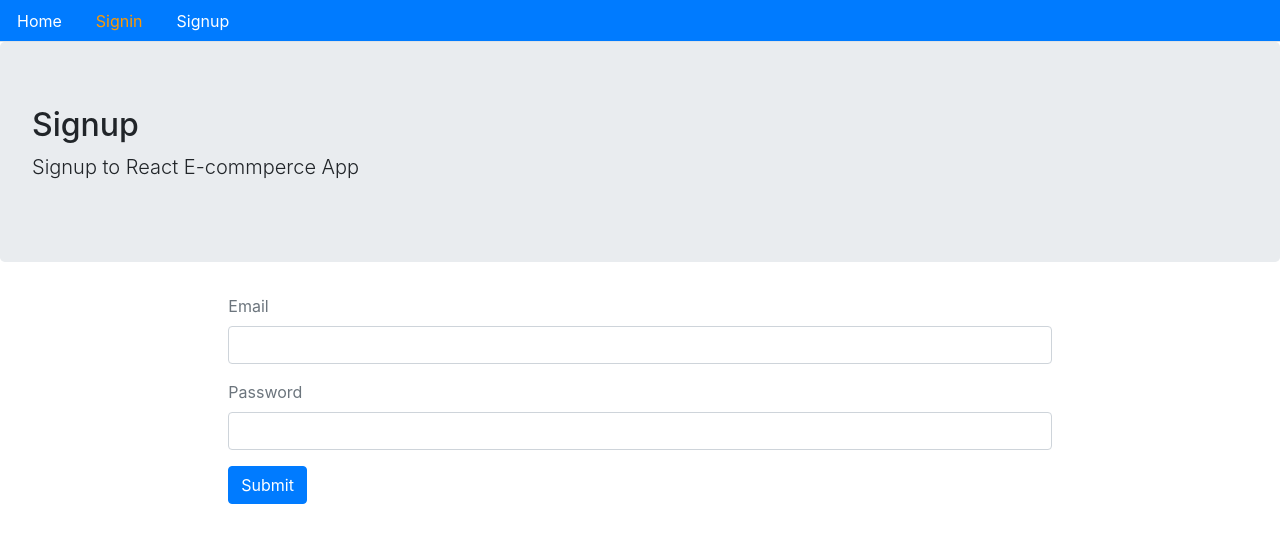
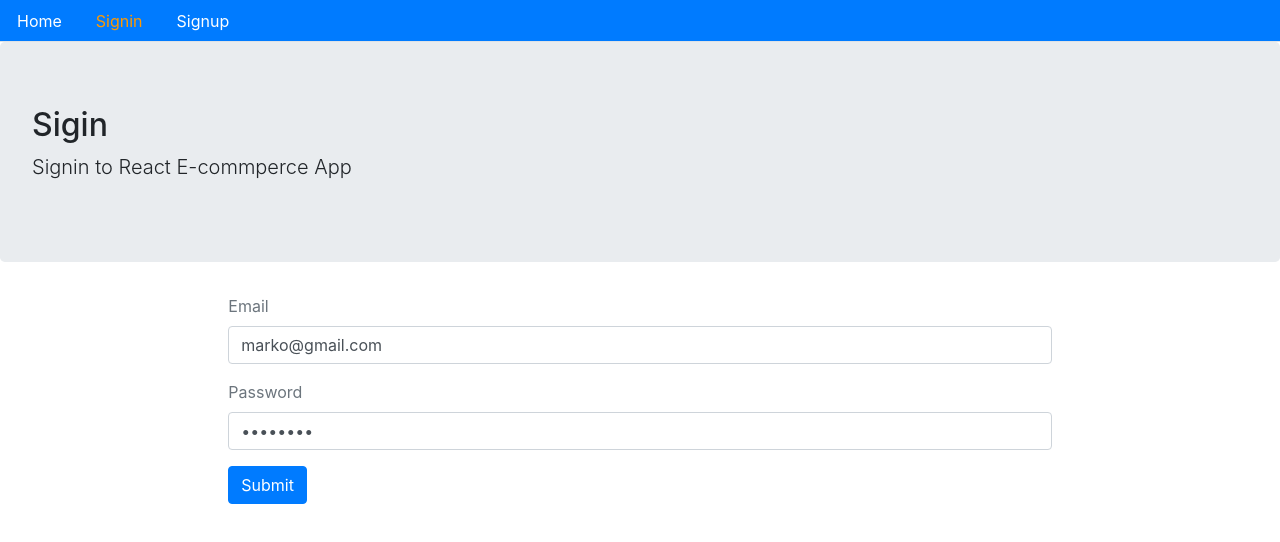
Before and after one commit to petarZinaic/webshop-front, a React (Create React App) app: page /signin in a window 1280 px wide. Shown: the top 542 px of the page. Built offline with nearby package versions, Linux system fonts and the light colour scheme.

Commit message:
Save jwt token to local storage

```diff
--- a/src/auth/index.js
+++ b/src/auth/index.js
@@ -33,3 +33,10 @@ export const signin = user => {
         console.log(err)
     })
 }
+
+export const authenticate = (data, next) => {
+    if(typeof window !== "undefined") {
+        localStorage.setItem("jwt", JSON.stringify(data))
+        next()
+    }
+}
--- a/src/user/Signin.js
+++ b/src/user/Signin.js
@@ -1,13 +1,12 @@
 import { useState } from "react";
 import { Link, Redirect } from "react-router-dom";
 import Layout from "../core/Layout";
-import { signin } from "../auth";
+import { signin, authenticate } from "../auth";
 const Signin = () => {
 
     const [ values, setValues ] = useState({
-        name: "",
-        email: "",
-        password: "",
+        email: "marko@gmail.com",
+        password: "petar123",
         loading: "",
         redirectToReferrer: false
     });
@@ -28,10 +27,13 @@ const Signin = () => {
             if(data.error) {
                 setValues({ ...values, error: data.error, loading: false })
             } else {
-                setValues({
-                    ...values,
-                    redirectToReferrer: true
-                });
+               authenticate(
+                   data, () => {
+                    setValues({
+                        ...values,
+                        redirectToReferrer: true
+                    });
+                })
             }
         })
     }
@@ -88,8 +90,8 @@ const Signin = () => {
 
     return(
         <Layout
-            title="Signup"
-            description="Signup to React E-commperce App"
+            title="Sigin"
+            description="Signin to React E-commperce App"
             className="container col-md-8 offset-md-2"
             >
             {showLoading()}
```
